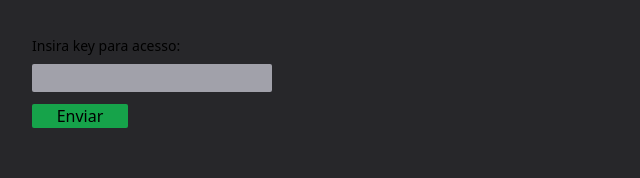
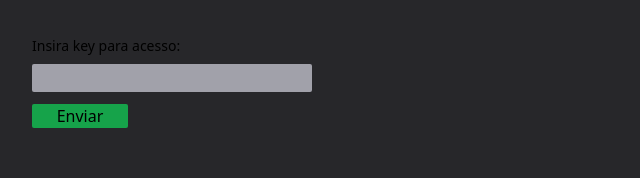
Before and after one commit to jgbenine/api-esports, a Next.js app in the folder my-app/: page /login in a window 1280 px wide. Shown: the top 178 px of the page, without its empty margins (0-640 px from the left). Built offline with nearby package versions, Linux system fonts and the light colour scheme.

Commit message:
teste api input

```diff
--- a/my-app/src/app/login/page.jsx
+++ b/my-app/src/app/login/page.jsx
@@ -1,17 +1,43 @@
 'use client'
 
 import { useState } from "react"
+export default function Login() {
+  const [keyApi, setKeyApi] = useState('')
 
-export default function Login() {
-  const [keyApi, setKeyApi] = useState(null)
+  function handleSubmit(event) {
+    event.preventDefault()
+    var myHeaders = new Headers();
+    myHeaders.append("x-rapidapi-key", keyApi);
+    myHeaders.append("x-rapidapi-host", "v3.football.api-sports.io");
+
+    var requestOptions = {
+      method: 'GET',
+      headers: myHeaders,
+      // redirect: 'follow'
+    };
+
+    fetch("https://v3.football.api-sports.io/status", requestOptions)
+      .then(response => response.json())
+      .then(result => console.log(result))
+      .catch(error => console.log('error', error));
+    console.log({
+      keyApi
+    })
+  }
 
   return (
     <section className="flex-1 h-screen bg-zinc-800">
-      <div className="flex flex-col gap-2">
+      <form onSubmit={handleSubmit} className="flex flex-col gap-2">
         <label htmlFor="keyAccess" className="text-sm">Insira key para acesso:</label>
-        <input type="text" name="keyAccess" id="keyAccess" className="w-60 bg-zinc-400 rounded-sm focus:outline-none px-2 py-0.5 text-zinc-900" value={keyApi} />
+        <input
+          className="w-[280px] bg-zinc-400 rounded-sm focus:outline-none px-2 py-0.5 text-zinc-900"
+          type="text"
+          name="keyAccess"
+          id="keyAccess"
+          value={keyApi}
+          onChange={({ target }) => setKeyApi(target.value)} />
         <button type="submit" className="bg-green-600 w-24 mt-1 rounded-sm hover:bg-green-500">Enviar</button>
-      </div>
+      </form>
 
     </section>
   )
```
